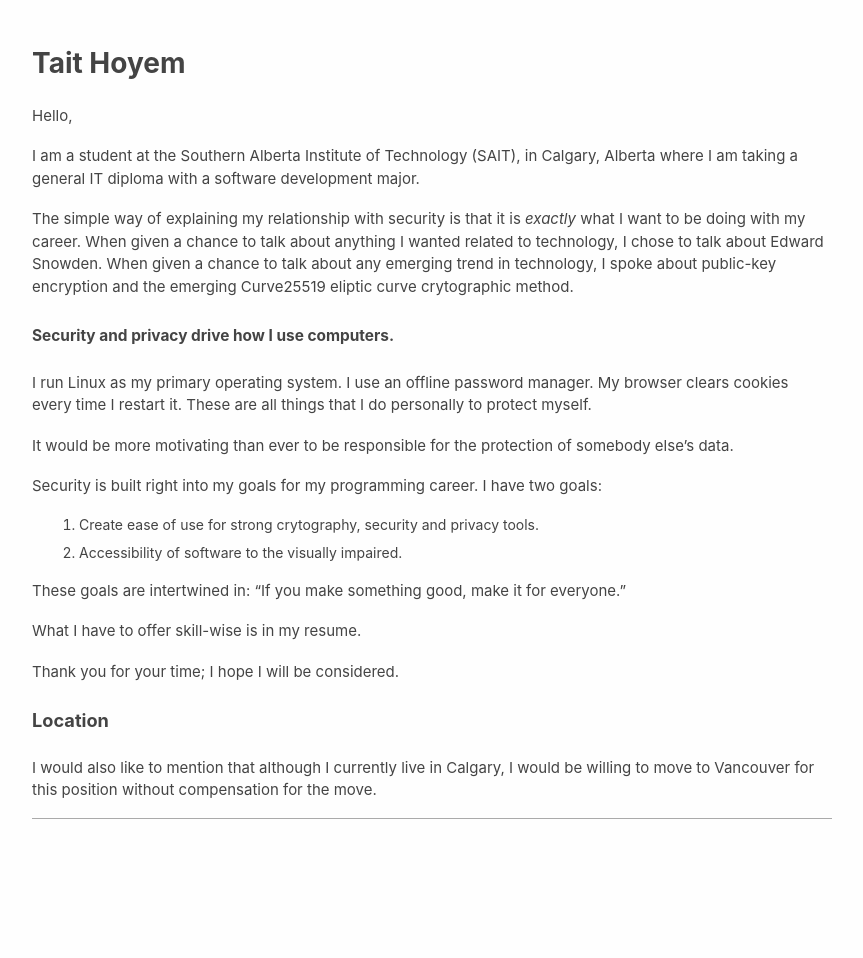
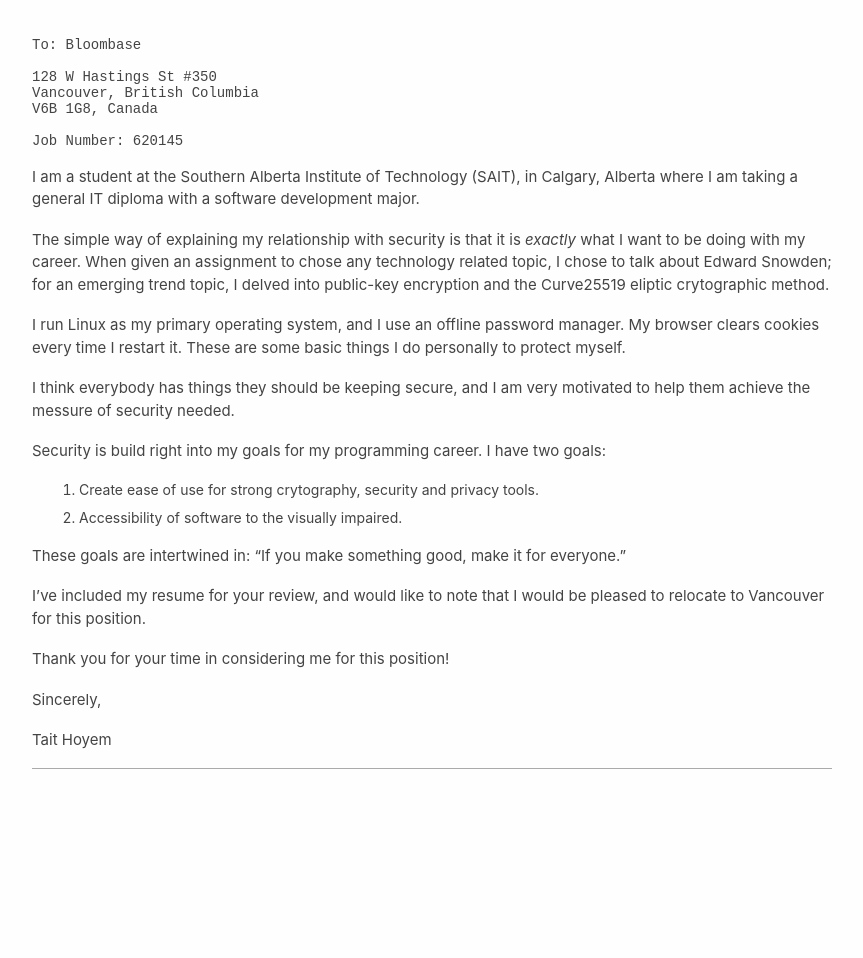
Before and after one commit to TTWNO/tait.tech, a Jekyll site: the page built from cover-letters/bloombase/index.md, in a window 1280 px wide. Shown: the whole page, without its empty margins (208-1071 px from the left). Built offline with Jekyll 4.4.1, drawn with Linux system fonts in a browser that asks for light colours; after the commit the page ends 908 px from its top, so only the background shows below that.

Commit message:
Guard -> Gaurd; update bloombase cover letter

```diff
--- a/_data/experience.yml
+++ b/_data/experience.yml
@@ -4,9 +4,9 @@
   description: "Implemented a semi-automatic payroll system replacing the manual sign in book used before."
 - company: "Independent"
   position: "Tutoring"
-  years: "2019-2020"
+  years: "2019-present"
   description: "Working with computer science students explaining introductory to advanced concepts."
 - company: "Imaginus"
-  position: "Security Guard"
+  position: "Security Gaurd"
   years: "2019-2020"
   description: "Night-time security to gaurd inventory."
--- a/cover-letters/bloombase/index.md
+++ b/cover-letters/bloombase/index.md
@@ -2,36 +2,42 @@
 title: "Cover Letter | Bloombase"
 layout: simple
 ---
-## Tait Hoyem
+<pre>
+To: Bloombase
 
-Hello,
+128 W Hastings St #350
+Vancouver, British Columbia
+V6B 1G8, Canada
+
+Job Number: 620145
+</pre>
 
 I am a student at the Southern Alberta Institute of Technology (SAIT),
 in Calgary, Alberta
 where I am taking a general IT diploma with a software development major.
 
 The simple way of explaining my relationship with security is that it is *exactly* what I want to be doing with my career.
-When given a chance to talk about anything I wanted related to technology, I chose to talk about Edward Snowden.
-When given a chance to talk about any emerging trend in technology, I spoke about public-key encryption and the emerging Curve25519 eliptic curve crytographic method.
+When given an assignment to chose any technology related topic,
+I chose to talk about Edward Snowden;
+for an emerging trend topic, I delved into public-key encryption and the Curve25519 eliptic crytographic method.
 
-##### Security and privacy drive how I use computers.
+I run Linux as my primary operating system, and I use an offline password manager. My browser clears cookies every time I restart it.
+These are some basic things I do personally to protect myself.
 
-I run Linux as my primary operating system. I use an offline password manager. My browser clears cookies every time I restart it.
-These are all things that I do personally to protect myself.
+I think everybody has things they should be keeping secure,
+and I am very motivated to help them achieve the messure of security needed.
 
-It would be more motivating than ever to be responsible for the protection of somebody else's data.
-
-Security is built right into my goals for my programming career. I have two goals:
+Security is build right into my goals for my programming career. I have two goals:
 
 1. Create ease of use for strong crytography, security and privacy tools.
 2. Accessibility of software to the visually impaired.
 
 These goals are intertwined in: "If you make something good, make it for everyone."
 
-What I have to offer skill-wise is in my resume.
+I've included my resume for your review, and would like to note that I would be pleased to relocate to Vancouver for this position.
 
-Thank you for your time; I hope I will be considered.
+Thank you for your time in considering me for this position!
 
-#### Location
+Sincerely,
 
-I would also like to mention that although I currently live in Calgary, I would be willing to move to Vancouver for this position without compensation for the move.
+Tait Hoyem
```
Also changed, not shown: 1 other file.
